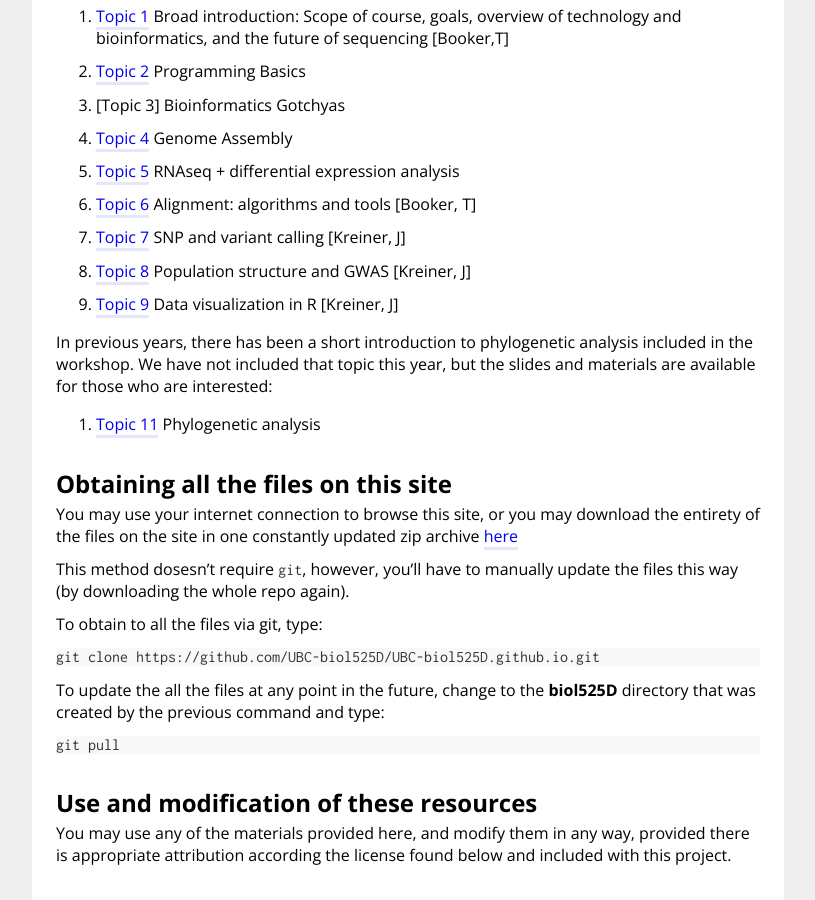
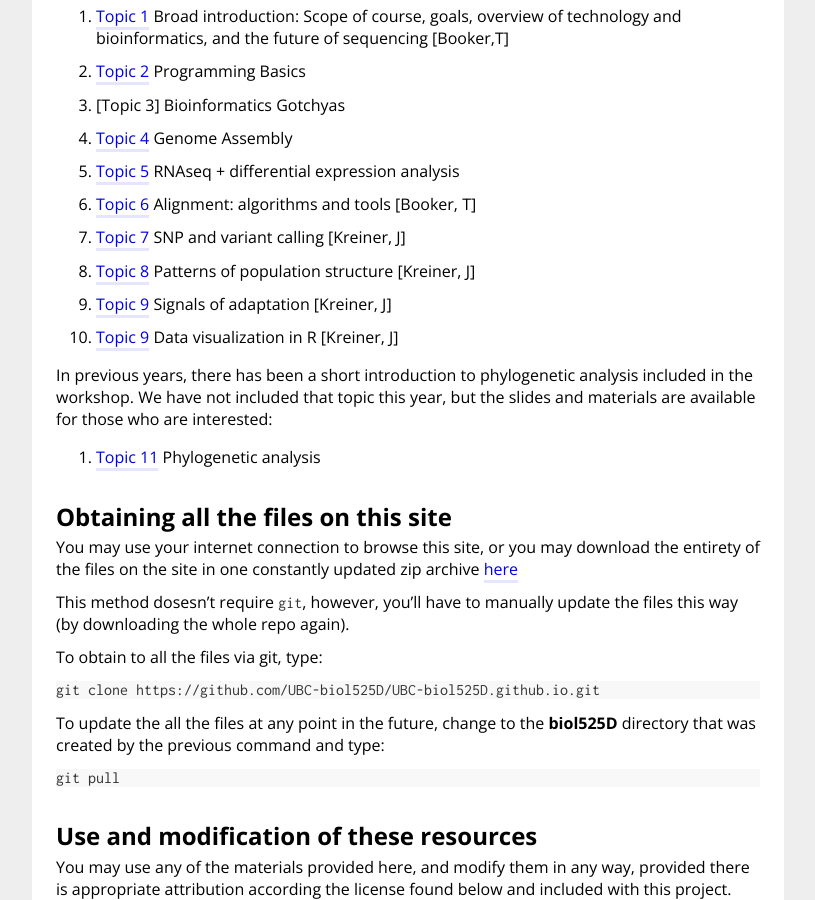
Before and after one commit to UBC-biol525D/UBC-biol525D.github.io, a Jekyll site: the page built from index.md, in a window 1280 px wide and 900 px high, scrolled down 1426 px. Shown: the whole window, without its empty margins (232-1047 px from the left). Built offline with Jekyll 4.4.1, drawn with Linux system fonts in a browser that asks for light colours.

Commit message:
Update index.md

```diff
--- a/index.md
+++ b/index.md
@@ -50,8 +50,9 @@ To get up to speed on working with a Unix system, take a look at the [unix help]
 5. [Topic 5](./Topic_6/) RNAseq + differential expression analysis
 6. [Topic 6](./Topic_4/) Alignment: algorithms and tools [Booker, T]
 7. [Topic 7](./Topic_7/) SNP and variant calling [Kreiner, J]
-8. [Topic 8](./Topic_8-9/) Population structure and GWAS [Kreiner, J]
-9. [Topic 9](./Topic_8-9/plotting_structure.md) Data visualization in R [Kreiner, J]
+8. [Topic 8](./Topic_8/) Patterns of population structure [Kreiner, J]
+9. [Topic 9](./Topic_8/) Signals of adaptation [Kreiner, J]
+10. [Topic 9](./Topic_12/) Data visualization in R [Kreiner, J]
 
 In previous years, there has been a short introduction to phylogenetic analysis included in the workshop. We have not included that topic this year, but the slides and materials are available for those who are interested:
 
```
